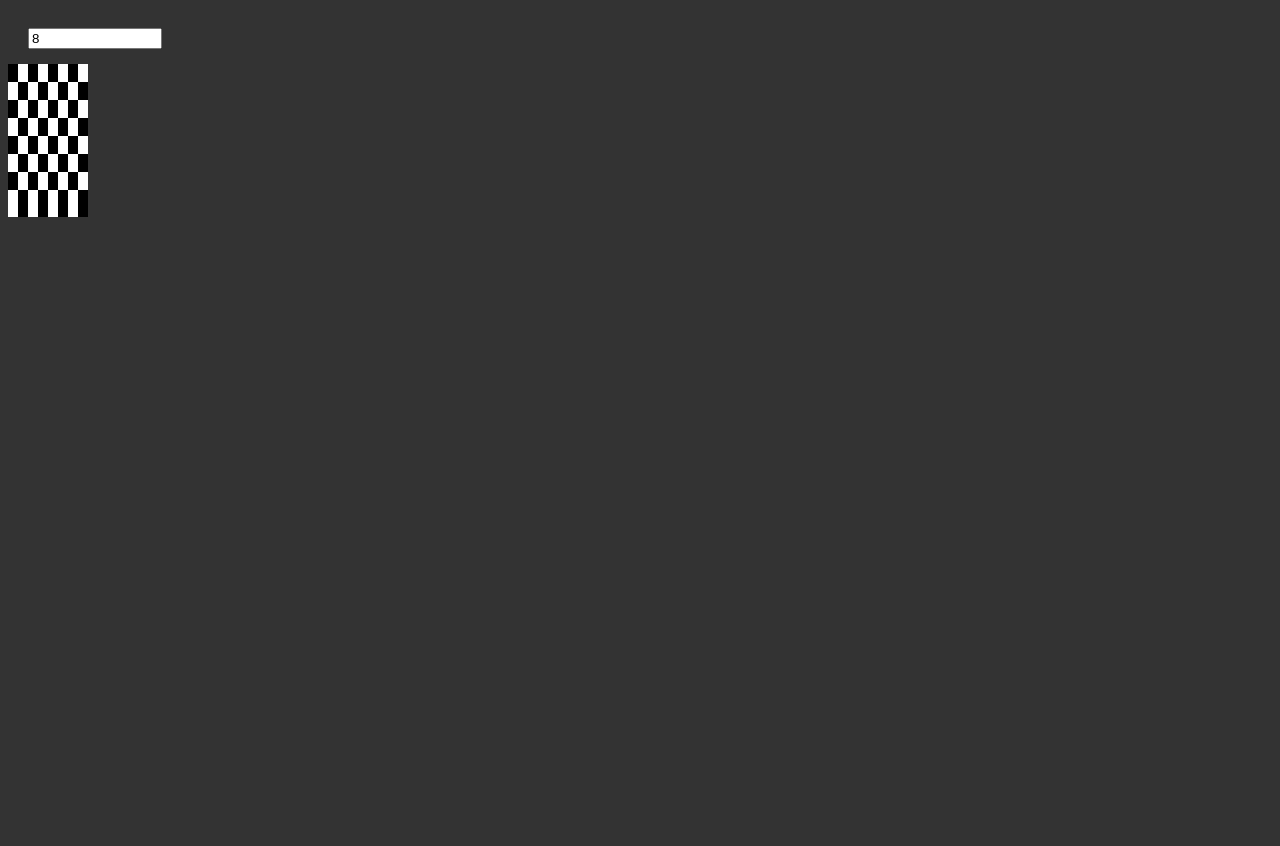
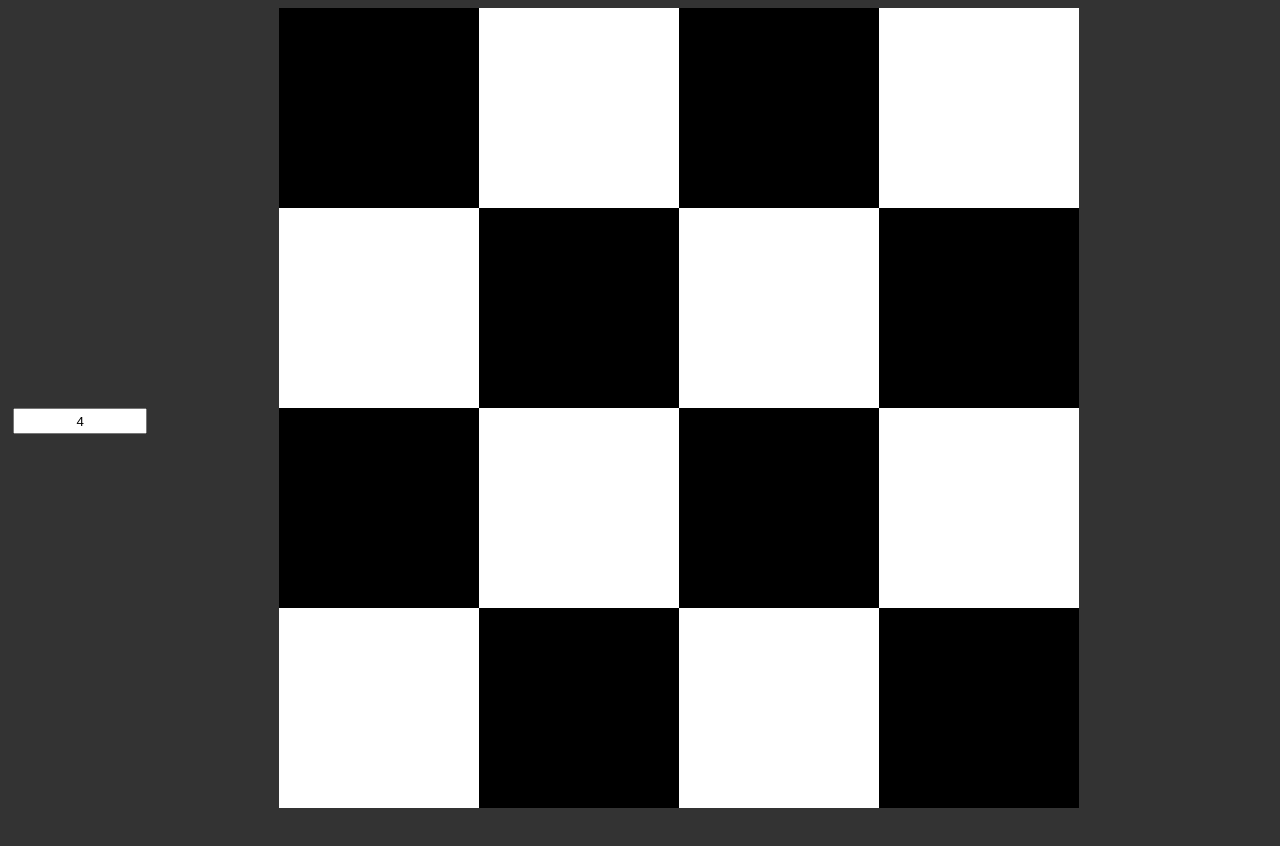
Before and after one commit to cjherold/Checker-React, a React app in the folder checkers/: page / in a window 1280 px wide. After the commit the page ends 808 px from the top, so only its background shows below. Built offline with nearby package versions, Linux system fonts and the light colour scheme.

Commit message:
fixed a lot of problems
Now the square sizes fit screen instead of tiny ones like before. Finally realized what the problem was. 10 by 10 or larger starts to spill below so I have a limit on the tiles to 9 by 9 maximum. Added some comments and cleaned things up a little.

```diff
--- a/checkers/public/css/styles.css
+++ b/checkers/public/css/styles.css
@@ -1,24 +1,37 @@
 html {
     background-color: #333;
+    width: 100vw;
+    height: 100vh;
+}
+.App {
+    display: flex;
+    flex-wrap: nowrap;
 }
 .input-box {
-    margin: 20px;
+    display: absolute;
+    left: 4px;
+    height: 20px;
+    margin: 50vh 5px auto;
     width: 10%;
-
+    text-align: center;
 }
 .Board {
-
-    width: 100vw;
+    display: flex;
+    flex-wrap: wrap;
+    overflow: hidden;
+    width: 100vh;
     height: 100vh;
+    margin-left: 10%;
 
 }
 .black-square {
     background-color: #000;
     color: #000;
-    padding: 5px;
 }
 .white-square {
     background-color: #fff;
     background-color: #fff;
-    padding: 5px;
 }
+div {
+    margin: 0;
+}
--- a/checkers/public/index.html
+++ b/checkers/public/index.html
@@ -12,34 +12,12 @@
       content="Web site created using create-react-app"
     />
     <link rel="apple-touch-icon" href="%PUBLIC_URL%/logo192.png" />
-    <!--
-      manifest.json provides metadata used when your web app is installed on a
-      user's mobile device or desktop. See https://developers.google.com/web/fundamentals/web-app-manifest/
-    -->
-    <link rel="manifest" href="%PUBLIC_URL%/manifest.json" />
-    <!--
-      Notice the use of %PUBLIC_URL% in the tags above.
-      It will be replaced with the URL of the `public` folder during the build.
-      Only files inside the `public` folder can be referenced from the HTML.
 
-      Unlike "/favicon.ico" or "favicon.ico", "%PUBLIC_URL%/favicon.ico" will
-      work correctly both with client-side routing and a non-root public URL.
-      Learn how to configure a non-root public URL by running `npm run build`.
-    -->
     <title>React App</title>
   </head>
   <body>
     <noscript>You need to enable JavaScript to run this app.</noscript>
     <div id="root"></div>
-    <!--
-      This HTML file is a template.
-      If you open it directly in the browser, you will see an empty page.
 
-      You can add webfonts, meta tags, or analytics to this file.
-      The build step will place the bundled scripts into the <body> tag.
-
-      To begin the development, run `npm start` or `yarn start`.
-      To create a production bundle, use `npm run build` or `yarn build`.
-    -->
   </body>
 </html>
--- a/checkers/src/components/App.js
+++ b/checkers/src/components/App.js
@@ -2,26 +2,23 @@ import React, { useState } from 'react';
 import Board from './Board';
 
 
-
-
 const App = () => {
 
-  const [size, setSize] = useState(8);
+  const [size, setSize] = useState(4);
 
   function updateSize(event) {
     const newSize = event.target.value;
-    if (newSize < 30 && newSize > -1) {
+    if (newSize < 10 && newSize > -1) {
       console.log('New board size: ' + newSize);
       setSize(newSize);
-    }
-    else {
+    } else {
       console.log('That size is pretty big. It might cause issues.');
     }
 
   };
 
     return (
-        <div>
+        <div className="App">
             <input className="input-box" onChange={updateSize} value={size}/>
             <Board squares={size}/>
         </div>
--- a/checkers/src/components/Board.js
+++ b/checkers/src/components/Board.js
@@ -1,83 +1,65 @@
 import React from 'react';
 import Square from './Square';
 
-function createSquare(square) {
-    if (square.isBlack === 3) {
-        return (<br/>);
-    }
-    else if (square.isBlack === 1) {
-        return <Square
-                    key={square.count}
-                    className="black-square"
-                    size={square.size}
-                    />;
-    } else {
-        return <Square
-                    key={square.count}
-                    className="white-square"
-                    size={square.size}
-                    />;
-    }
-}
 
 const Board = (props) => {
 
+    // change square size based on input number
+    const totalSquares = allSquares(props.squares);
 
-    function createBoard(props) {
-        const squareCount = props.squares;
-        var boardArray = [];
-        var squareID = 0;
+    // takes array of key values for squares and renders a Square
+    function renderSquares(square) {
+        return(
+            <Square
+                key={square.key}
+                className={square.className}
+                size={square.size}
+                row={square.row}
+                col={square.col}
+            />
+        )
+    }
 
-        //rowbuilder
-        function createRow(squareCount, flipped) {
+    // builds an array of key value pairs that build a square
+    function allSquares(nsquares) {
 
-            var isOddRow = flipped;
-            var rowArray = [];
-            for (let i=0; i<squareCount; i++) {
-                if (i % 2 === isOddRow) {
-                    boardArray.push({
-                        count: squareID,
-                        isBlack: 1,
-                        size: (squareCount)
-                    });
+        var allSquares = []
+        var className = "";
+        var flipped = true;
+
+        // row
+        for (var i=0; i<nsquares; i++) {
+
+            // column
+            for (var j=0; j<nsquares;j++) {
+                let tempKey = (i + '' + j).toString();
+                if (j % 2 === 0) {
+                    className = (flipped) ? "black-square" : "white-square";
+                } else {
+                    className = (flipped) ? "white-square" : "black-square";
                 }
-                else {
-                    boardArray.push({
-                        count: squareID,
-                        isBlack: 0,
-                        size: (squareCount)
-                    });
-                }
-                squareID ++;
+
+                allSquares.push({ key: tempKey, className: className, size: nsquares, row: i, col: j });
+
             }
+            // next row different black/white
+            flipped = !flipped;
+
+
         }
-
-        //columns
-        for (let j=0; j<squareCount; j++) {
-
-            createRow(squareCount, (j % 2));
-            boardArray.push({
-                count: squareID,
-                isBlack: 3,
-                size: squareCount
-            });
-            squareID++;
-        }
-        return boardArray;
+        return allSquares;
 
     }
 
-    var board = createBoard(props);
-
-
+    // add all Square's to Board
     return (
         <div className="Board">
-            {board.map(createSquare)}
+            {totalSquares.map(renderSquares)}
 
         </div>
 
-    )
+    );
 
-}
+};
 
 export default Board;
--- a/checkers/src/components/Square.js
+++ b/checkers/src/components/Square.js
@@ -1,12 +1,25 @@
-import React from 'react';
+import React, { useState } from 'react';
 
 
 
 const Square = (props) => {
+    // square edge length
+    const edge = ((1/props.size * 100) + '%');
 
+    // set width and height based on number of squares
+    const [squareSize] = useState(edge);
 
     return(
-        <span className={props.className}></span>
+        <div
+            className={props.className}
+
+            row={props.row}
+            col={props.col}
+            style={{
+                width: squareSize,
+                height: squareSize
+            }}
+        ></div>
 
     )}
 
```
